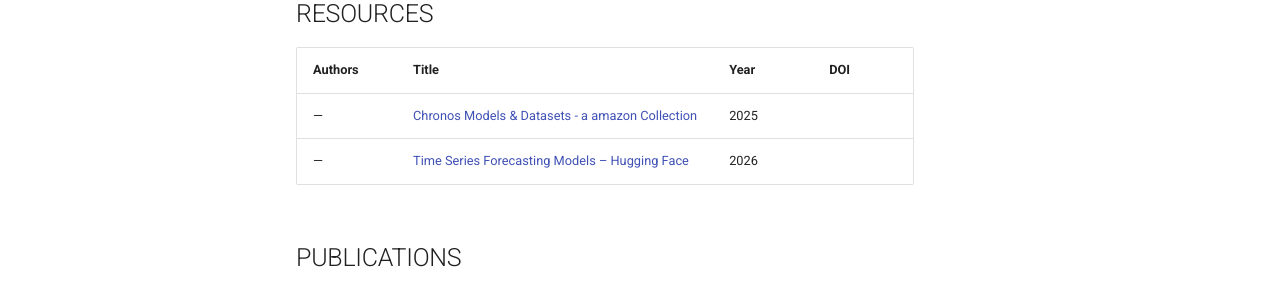
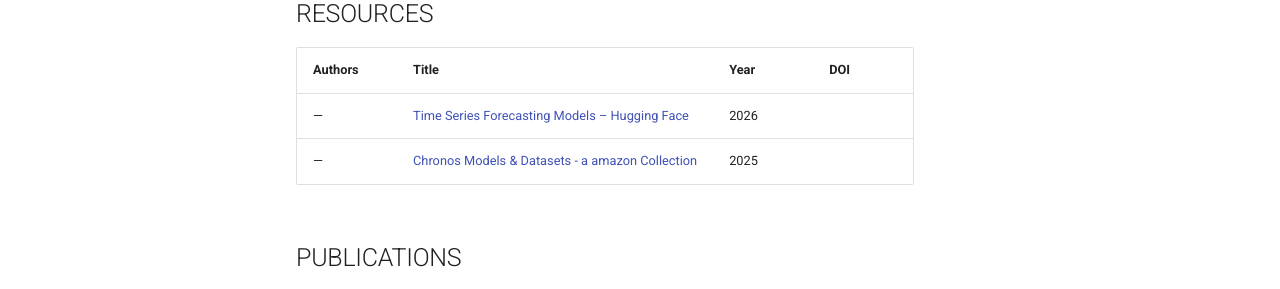
Before and after one commit to aitimeseries/SOTA, an MkDocs documentation site: the page built from docs/p3579/index.md, in a window 1280 px wide. Shown: the part 348-637 px from the top of the page. Built offline with MkDocs 1.6.1 and Material for MkDocs 9.7.7, drawn with Linux system fonts in a browser that asks for light colours.

Commit message:
refs: update SOTA from Zotero

```diff
--- a/docs/p3579/index.md
+++ b/docs/p3579/index.md
@@ -8,8 +8,8 @@ _No references yet._
 
 | Authors | Title | Year | DOI |
 |---------|-------|------|-----|
+| — | [Time Series Forecasting Models – Hugging Face](https://huggingface.co/models) | 2026 |  |
 | — | [Chronos Models & Datasets - a amazon Collection](https://huggingface.co/collections/amazon/chronos-models-and-datasets) | 2025 |  |
-| — | [Time Series Forecasting Models – Hugging Face](https://huggingface.co/models) | 2026 |  |
 
 ## PUBLICATIONS
 
```
